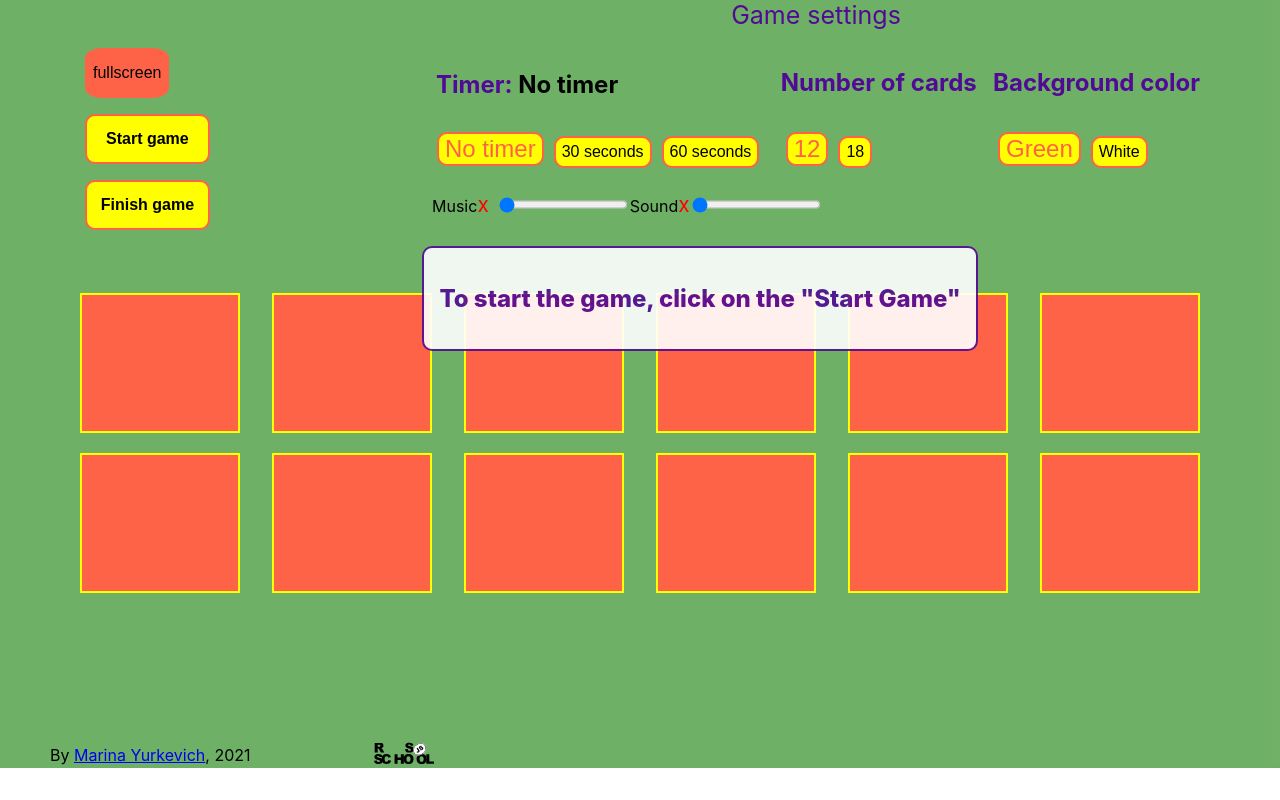
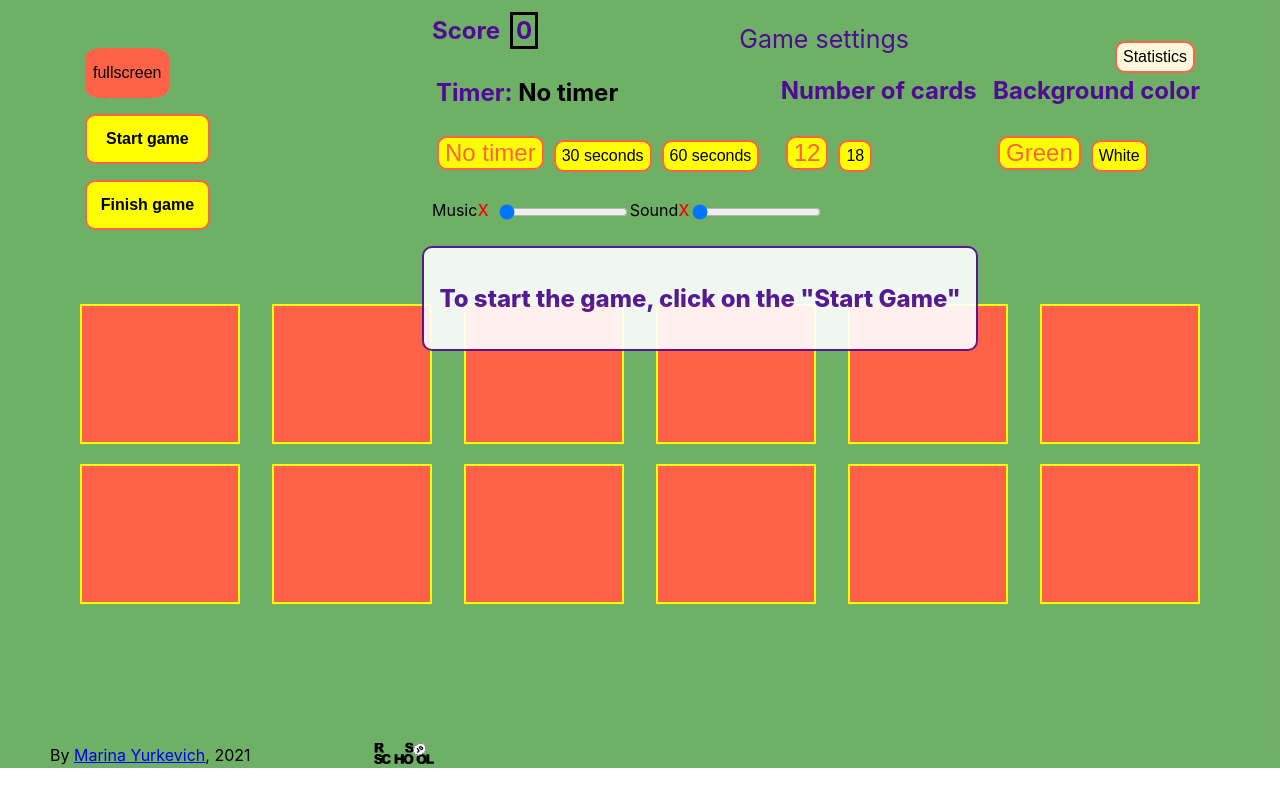
Before and after one commit to MarinaYur/react-game, a React (Create React App) app: page / in a window 1280 px wide. Built offline with nearby package versions, Linux system fonts and the light colour scheme.

Commit message:
fead: added score and  statistics

```diff
--- a/src/App.css
+++ b/src/App.css
@@ -114,12 +114,19 @@ button:hover {
   margin: 0px 0 14px 0;
 }
 
-.timer-game, .customization__settings {
+.timer-game, .customization__settings, .customization-score {
   color: rgb(82, 10, 150);
   font-size: 1.5rem;
   font-weight: 700;
-  height: 2.5rem;
+  height: 7.5vh;
   border-radius: 4px;
+  margin: 0;
+}
+
+.customization-score span {
+  border: 3px solid black;
+  margin-left: 10px;
+  padding: 1px 3px 1px 3px;
 }
 
 .timer-game p {
@@ -212,3 +219,42 @@ footer {
 .footer__logo {
   width: 60px;
 }
+
+.customization__top {
+  display: flex;
+  justify-content: space-between;
+  align-items: center;
+  padding-top: 2vh;
+}
+
+.statistics {
+  font-size: 1.5rem;
+  padding-top: 20px;
+}
+
+.statistics-list {
+  color: blueviolet;
+  font-size: 1.1rem;
+  width: 12%;
+  position: absolute;
+  /* display: none; */
+  display: flex;
+  justify-content: space-between;
+  background-color: cornsilk;
+}
+
+.statistics-list_none {
+  display: none;
+}
+
+.statistics-list__close {
+  width: 10%;
+  height: 3vh;
+  color: red;
+  background-color: cornsilk;
+  border: 1px solid black;
+}
+
+.statistics__button {
+  background-color: cornsilk;
+}
--- a/src/App.js
+++ b/src/App.js
@@ -2,14 +2,14 @@ import React from 'react';
 import './App.css';
 import logo from './images/logo.svg';
 import SoundsMusic from './SoundsMusic';
-// import mozart from './mozart.mp3';
-
-// import SoundsMusic from './SoundsMusic';
+// import Statistics from './Statistics';
 
 let timer = () => { };
 class App extends React.Component {
   constructor(props) {
     super(props);
+    this.displayStatistics = 'statistics-list';
+    this.statistics = [];
     this.twoOpenedValue = []; //for accumulating and comparing opened cards
     this.setTimer = 'No timer';
     this.state = {
@@ -21,6 +21,7 @@ class App extends React.Component {
       backgroundColor: 'white',
       countPairsOfOpenedCards: 1,  // number of opened card pairs
       popapMessage: 'To start the game, click on the "Start Game"',
+      classActive: 'statistics-list_none'
     }
 
     this.startGame = this.startGame.bind(this);
@@ -33,21 +34,8 @@ class App extends React.Component {
     this.hideExtraCards = this.hideExtraCards.bind(this);
     this.finishGame = this.finishGame.bind(this);
     this.fullscreen = this.fullscreen.bind(this);
-    // this.soundsMusic = this.soundsMusic.bind(this);
+    this.showStatistics = this.showStatistics.bind(this);
   }
-
-  // soundsMusic (e) {
-
-  //   const audio = document.getElementById('audio');
-  //   // const range = e.target;
-  //   // audio.volume = audio.volume + 1;
-  //   // console.log(audio);
-  //     if (e.target.value === e.target.min){
-  //       audio.pause();
-  //     } else if(e.target.value === e.target.max){
-  //       audio.play();
-  //     }
-  // }
 
   fullscreen() {
     if (!document.fullscreenElement) {
@@ -56,8 +44,6 @@ class App extends React.Component {
       document.exitFullscreen();
     }
   }
-  // fullScreen(html);
-
 
   //сhoose timer settings
   chooseTimer(e) {
@@ -101,14 +87,29 @@ class App extends React.Component {
 
   //remove extra cards if option 12 is selected instead of 18
   hideExtraCards() {
+
     return {
       display: this.state.setNumberOfCards === '12' ? 'none' : 'flex'
     }
   };
 
+  showStatistics() {
+    if (this.state.classActive === 'statistics-list_none') {
+      this.setState({
+        classActive: 'statistics-list',
+      })
+    } else
+      this.setState({
+        classActive: 'statistics-list_none',
+      })
+  }
+
   //timer setting
   timerOfGame(e) {
     if (this.state.remainingTime === 'No timer') {
+      return;
+    }
+    if (this.state.progressGame === 'user is plaing') {
       return;
     }
     clearInterval(timer);
@@ -124,6 +125,7 @@ class App extends React.Component {
   }
 
   finishGame() {
+    this.setTimer = 'No timer';
     this.setState({
       cardLimitation: 0, //limitation on opening cards, no more than 2
       imageNumber: [],
@@ -134,6 +136,7 @@ class App extends React.Component {
       countPairsOfOpenedCards: 1,  // number of opened card pairs
       popapMessage: 'To start the game, click on the "Start Game"',
     })
+    console.log('this.state.progressGame', this.state.progressGame, this.state.remainingTime);
   }
 
   // the layout of the cards when you click the "Start game" button
@@ -198,22 +201,23 @@ class App extends React.Component {
               });
               this.twoOpenedValue = [];
               if (this.state.countPairsOfOpenedCards === this.state.setNumberOfCards / 2) {
+                this.statistics.push((this.setTimer - this.state.remainingTime) + ' seconds');
+                console.log('statistics', this.statistics);
+                console.log('remainingTime', this.state.remainingTime);
                 setTimeout(() =>
                   this.setState({
                     progressGame: 'before start: cards not available',
                     popapMessage: 'To start the new game, click on the "Start Game"',
-                    imageNumber: []
+                    imageNumber: [],
+                    countPairsOfOpenedCards: 1,
+                    remainingTime: 'this.setTimer',
                   }), 3000);
+
                 this.setState({
-                  countPairsOfOpenedCards: 1,
                   progressGame: 'before start: cards not available',
                   popapMessage: 'Excellent. You won',
-                  remainingTime: 'No timer',
+                  remainingTime: 'this.setTimer',
                 })
-                console.log('this.state.countPairsOfOpenedCards :', this.state.countPairsOfOpenedCards);
-                console.log('this.state.cardLimitation:', this.state.cardLimitation);
-                console.log(this.state.imageNumber);
-                console.log(this.state.countPairsOfOpenedCards);
               }
             } else {
               // if two open cards are NOT equal, you need to hide them again
@@ -236,16 +240,18 @@ class App extends React.Component {
       }
     } else
       if (this.state.remainingTime === 0) {
+        this.statistics.push('losing');
+        console.log('statistics', this.statistics);
         this.setState({
           progressGame: 'before start: cards not available',
           popapMessage: 'Unfortunately, you did not meet the deadline',
-          countPairsOfOpenedCards: 1,
         })
         setTimeout(() =>
           this.setState({
             popapMessage: 'But you can try again, click on the "Start Game"',
             imageNumber: [],
             remainingTime: this.setTimer,
+            countPairsOfOpenedCards: 1,
           }), 3000);
       }
   }
@@ -275,8 +281,28 @@ class App extends React.Component {
             {this.state.popapMessage}
           </div>
           <div className="customization">
-
-            <p className="customization_title">Game settings</p>
+            <div className="customization__top">
+              <p className="customization-score">Score<span>{this.state.countPairsOfOpenedCards - 1}</span></p>
+              <p className="customization_title">Game settings</p>
+              <div className="statistics">
+                <button className="statistics__button" onClick={this.showStatistics}>Statistics</button>
+                <div className={this.state.classActive}>
+                  <ol>
+                    <li>{this.statistics[0]}</li>
+                    <li>{this.statistics[1]}</li>
+                    <li>{this.statistics[2]}</li>
+                    <li>{this.statistics[3]}</li>
+                    <li>{this.statistics[4]}</li>
+                    <li>{this.statistics[5]}</li>
+                    <li>{this.statistics[6]}</li>
+                    <li>{this.statistics[7]}</li>
+                    <li>{this.statistics[8]}</li>
+                    <li>{this.statistics[9]}</li>
+                  </ol>
+                  <div className="statistics-list__close">x</div>
+                </div>
+              </div>
+            </div>
             <div className="settings">
               <div className="timer-game">
                 <p className="customization__settings">Timer: <span>{this.state.remainingTime}</span></p>
@@ -296,6 +322,8 @@ class App extends React.Component {
               </div>
             </div>
             <SoundsMusic />
+
+
           </div>
         </div>
         <div className="block block-1">
--- a/src/SoundsMusic.css
+++ b/src/SoundsMusic.css
@@ -1,6 +1,13 @@
+.sounds-statistic {
+    display: flex;
+    justify-content: space-between;
+}
+
 .sound-control {
+    height: 8vh;
     display: flex;
     padding-top: 8px;
+
 }
 
 #audio-music, #audio-sound {
--- a/src/SoundsMusic.js
+++ b/src/SoundsMusic.js
@@ -4,7 +4,7 @@ import sound from './sound.mp3';
 import './SoundsMusic.css';
 import { useState } from "react";
 
-export default function SoundsMusic() {
+export default function SoundsMusic(props) {
   const audioMusic = document.getElementById('audio-music');
   const audioSound = document.getElementById('audio-sound');
   let [volumeSound, setVolume] = useState('0');
@@ -19,12 +19,10 @@ export default function SoundsMusic() {
     }
     if (e.target.value === e.target.min) {
       setMusicOff(musicOff = 'x');
-      console.log(musicOff);
       audioMusic.pause();
     } else if (e.target.value === e.target.max) {
       audioMusic.play();
     }
-
     audioMusic.play();
     audioMusic.volume = e.target.value / 10;
   }
@@ -47,6 +45,7 @@ export default function SoundsMusic() {
   }
 
   return (
+    <div className="sounds-statistic">
       <div className="sound-control">
         <audio volume="1" loop id="audio-music" src={birds}></audio>
         <p className='sound-control__music'>Music<span className="sound-control__Off">{musicOff}</span></p>
@@ -56,6 +55,7 @@ export default function SoundsMusic() {
         <audio id="audio-sound" volume={volumeSound} src={sound}></audio>
         <p className='sound-control__sound'>Sound<span className="sound-control__Off">{soundOff}</span></p>
         <input id="range" min="0" max="10" type="range" value={valueSound} name="range" step="1" onInput={(e) => setValueSound(valueSound = e.target.valueSound)} onClick={handleSoundClick} onChange={(e) => setValueSound(valueSound = e.target.valueSound)}></input>
+      </div>
     </div>
   );
 }
```
Lines whose indentation alone changed are shown as unchanged.
